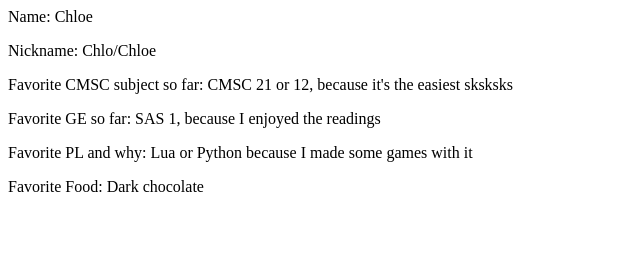
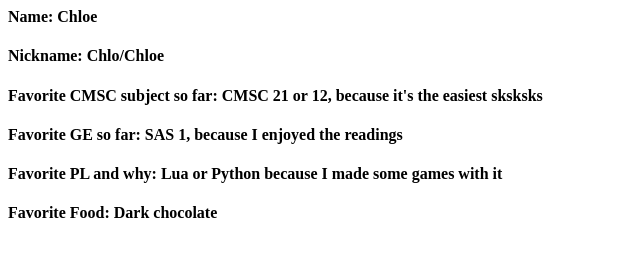
Before and after one commit to klowicy/klowicy.github.io, a plain HTML site: page index.html in a window 1280 px wide. Shown: the whole page, without its empty margins (0-640 px from the left). Drawn offline with Linux system fonts and the light colour scheme.

Commit message:
changed to h4 tags

```diff
--- a/index.html
+++ b/index.html
@@ -1,10 +1,10 @@
 <html>
 <body>
-	<p> Name: Chloe </p>
-	<p> Nickname: Chlo/Chloe </p>
-	<p> Favorite CMSC subject so far: CMSC 21 or 12, because it's the easiest sksksks </p>
-	<p> Favorite GE so far: SAS 1, because I enjoyed the readings </p>
-	<p> Favorite PL and why: Lua or Python because I made some games with it </p>
-	<p> Favorite Food: Dark chocolate </p>
+	<h4> Name: Chloe </h4>
+	<h4> Nickname: Chlo/Chloe </h4>
+	<h4> Favorite CMSC subject so far: CMSC 21 or 12, because it's the easiest sksksks </h4>
+	<h4> Favorite GE so far: SAS 1, because I enjoyed the readings </h4>
+	<h4> Favorite PL and why: Lua or Python because I made some games with it </h4>
+	<h4> Favorite Food: Dark chocolate </h4>
 </body>
 </html>
```
